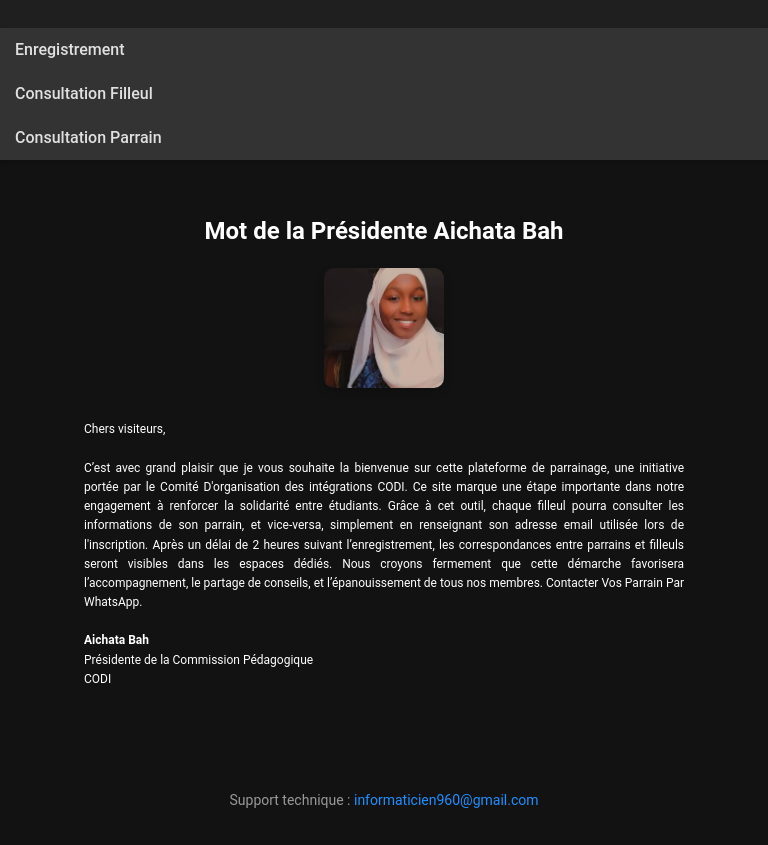
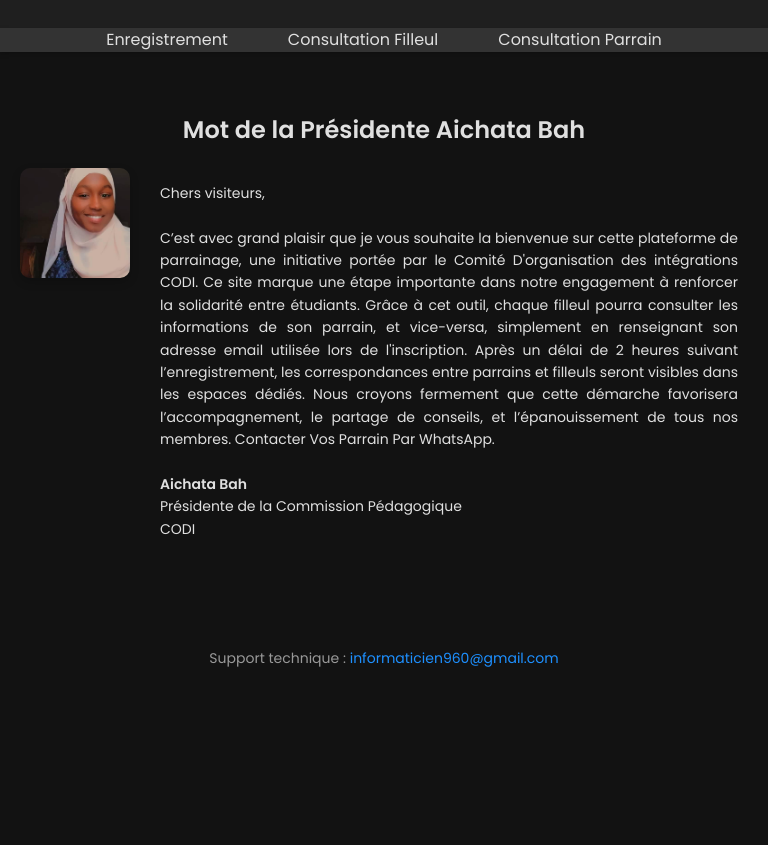
Before and after one commit to informaticienC69/copeda, a plain HTML site: page index.html in a window 768 px wide. Shown: the part 103-948 px from the top of the page. After the commit the page ends 806 px from the top, so only its background shows below. Drawn offline with Linux system fonts and the light colour scheme.

Commit message:
Update style.css

```diff
--- a/style.css
+++ b/style.css
@@ -1,31 +1,6 @@
 /* Style général */
 body {
   font-family: 'Poppins', sans-serif;
-}
-
-.message-container {
-  display: flex;
-  align-items: flex-start;
-  gap: 20px;
-  margin-top: 20px;
-  justify-content: center; /* Centrer l'alignement du texte et de l'image */
-}
-
-.photo-presidente {
-  width: 100px; /* Taille fixe de l'image (réduite) */
-  height: 100px;
-  object-fit: cover;
-  border-radius: 10px;
-  box-shadow: 0 4px 10px rgba(0, 0, 0, 0.2);
-}
-
-.texte-message {
-  font-size: 14px;
-  line-height: 1.6;
-}
-
-body {
-  font-family: 'Roboto', sans-serif;
   margin: 0;
   padding: 0;
   background: #121212;
@@ -75,7 +50,63 @@ nav a:hover {
   color: #ffffff;
 }
 
-/* Formulaire */
+/* Section message */
+.message-directrice {
+  text-align: center;
+  margin: 20px auto;
+  max-width: 900px;
+  padding: 20px;
+}
+
+.message-directrice h2 {
+  margin-bottom: 20px;
+}
+
+/* Conteneur message + image */
+.message-container {
+  display: flex;
+  flex-direction: column;
+  align-items: center;
+  gap: 20px;
+}
+
+/* Image de la présidente */
+.photo-presidente {
+  width: 110px;
+  height: 110px;
+  object-fit: cover;
+  border-radius: 10px;
+  box-shadow: 0 4px 10px rgba(0, 0, 0, 0.2);
+}
+
+/* Texte */
+.texte-message {
+  font-size: 14px;
+  line-height: 1.6;
+  text-align: justify;
+  max-width: 100%;
+  padding: 0 10px;
+}
+
+/* Responsive pour grands écrans */
+@media (min-width: 768px) {
+  .message-container {
+    flex-direction: row;
+    align-items: flex-start;
+    justify-content: center;
+  }
+
+  .photo-presidente {
+    flex-shrink: 0;
+  }
+
+  .texte-message {
+    flex: 1;
+    max-width: 700px;
+  }
+}
+
+/* Formulaires (optionnel pour autres pages) */
 form {
   margin: 20px auto;
   padding: 30px;
@@ -120,37 +151,11 @@ button {
   font-size: 14px;
   transition: background-color 0.3s ease;
 }
-
 button:hover {
   background-color: #006fdc;
 }
 
-/* Message de la Présidente */
-.message-directrice {
-  text-align: center;
-  margin: 20px auto;
-  max-width: 800px;
-  color: white;
-  font-size: 16px;
-  padding: 15px 20px;
-  line-height: 1.4;
-}
-
-.message-container {
-  display: flex;
-  flex-direction: row;
-  justify-content: center;
-  align-items: center;
-}
-
-.texte-message {
-  font-size: 14px;
-  line-height: 1.6;
-  max-width: 600px;
-  text-align: justify;
-}
-
-/* Pied de page pour le support technique */
+/* Footer */
 footer {
   text-align: center;
   margin-top: 40px;
@@ -158,37 +163,10 @@ footer {
   font-size: 14px;
   color: #999;
 }
-
 footer a {
   color: #1e90ff;
   text-decoration: none;
 }
-
 footer a:hover {
   text-decoration: underline;
 }
-
-/* Adaptation mobile */
-@media (max-width: 768px) {
-  .message-container {
-    flex-direction: column;
-    align-items: center;
-  }
-
-  .photo-presidente {
-    width: 120px; /* Taille plus petite pour mobile */
-    height: 120px;
-  }
-
-  .texte-message {
-    font-size: 12px;
-  }
-
-  nav ul {
-    flex-direction: column;
-  }
-
-  nav li {
-    margin: 10px 0;
-  }
-}
```
